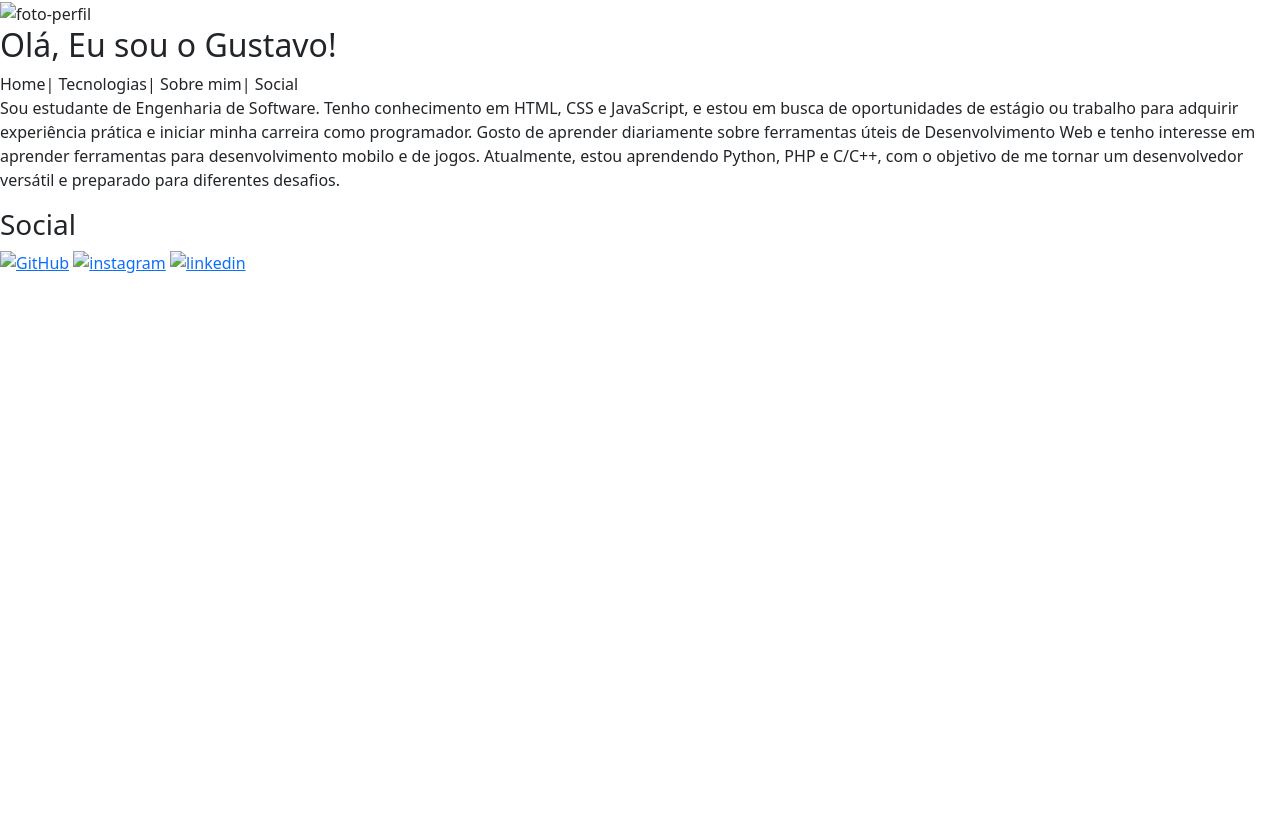
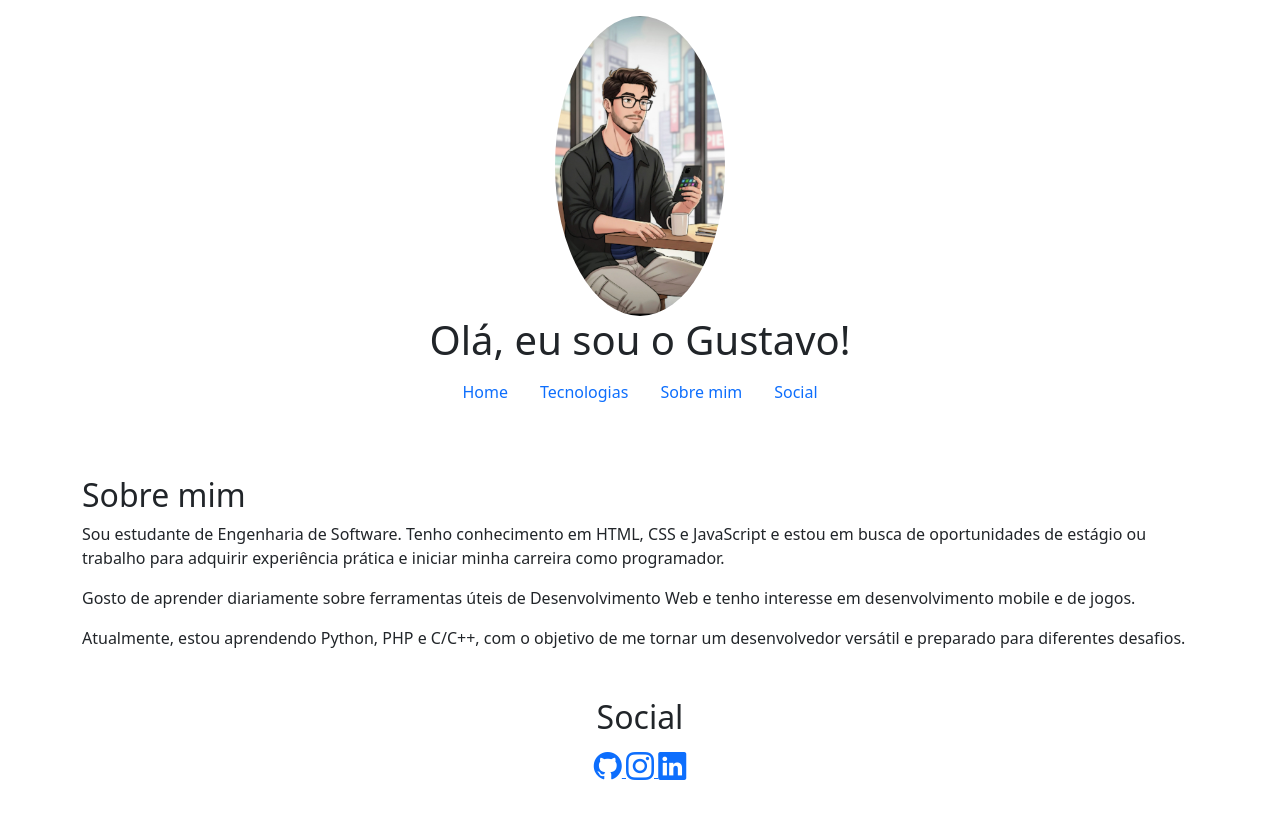
Before and after one commit to gustavo-codeDeveloper/Portfolio, a website: page Index.html in a window 1280 px wide. Drawn offline with nearby package versions, Linux system fonts and the light colour scheme.

Commit message:
portifólio VS-Bootstrap

```diff
--- a/Index.html
+++ b/Index.html
@@ -7,44 +7,53 @@
     <title>Portifólio</title>
     <link href="https://cdn.jsdelivr.net/npm/bootstrap@5.3.8/dist/css/bootstrap.min.css" rel="stylesheet"
         integrity="sha384-sRIl4kxILFvY47J16cr9ZwB07vP4J8+LH7qKQnuqkuIAvNWLzeN8tE5YBujZqJLB" crossorigin="anonymous">
+    <link rel="stylesheet" href="https://cdn.jsdelivr.net/npm/bootstrap-icons/font/bootstrap-icons.css">
+
 </head>
 
 <body>
-    <header>
-        <picture>
-            <img src="#" width="120" alt="foto-perfil">
-            <h2>Olá, Eu sou o Gustavo!</h2>
-        </picture>
+    <header class="text-center p-3">
+        <img src="img/ft-ptovisoria.jpg" width="170" height="300" alt="Foto de perfil de Gustavo"
+            class="rounded-circle">
+        <h1>Olá, eu sou o Gustavo!</h1>
+        <nav class="nav justify-content-center">
+            <a class="nav-link" href="#">Home</a>
+            <a class="nav-link" href="#tecnologias">Tecnologias</a>
+            <a class="nav-link" href="#sobre-mim">Sobre mim</a>
+            <a class="nav-link" href="#social">Social</a>
+        </nav>
     </header>
-    <nav>
-        <a class="nav-link d-inline" href="#">Home</a>|
-        <a class="nav-link d-inline" href="#">Tecnologias</a>|
-        <a class="nav-link d-inline" href="#">Sobre mim</a>|
-        <a class="nav-link d-inline" href="#">Social</a>
-    </nav>
     <main>
-        <div id="Content">
-
+        <section id="sobre-mim" class="container my-5">
+            <h2>Sobre mim</h2>
             <p>
-                Sou estudante de Engenharia de Software. Tenho conhecimento em HTML, CSS e JavaScript, e estou em busca
-                de oportunidades de estágio ou trabalho para adquirir experiência prática e iniciar minha carreira como
-                programador.
+                Sou estudante de Engenharia de Software. Tenho conhecimento em HTML, CSS e JavaScript e estou em busca
+                de oportunidades de estágio ou trabalho para adquirir experiência prática e iniciar minha carreira
+                como programador.
+            </p>
+            <p>
                 Gosto de aprender diariamente sobre ferramentas úteis de Desenvolvimento Web e tenho interesse em
-                aprender ferramentas para desenvolvimento mobilo e de jogos.
+                desenvolvimento mobile e de jogos.
+            </p>
+            <p>
                 Atualmente, estou aprendendo Python, PHP e C/C++, com o objetivo de me tornar um desenvolvedor versátil
                 e preparado para diferentes desafios.
             </p>
-        </div>
+        </section>
     </main>
-    <footer>
-        <h3>Social</h3>
-        <a href="https://github.com/gustavo-codeDeveloper" target="_blank"><img
-                src="node_modules/bootstrap-icons/icons/github.svg" alt="GitHub" width="28px" height="28px"></a>
-        <a href=""><img src="node_modules/bootstrap-icons/icons/instagram.svg" width="28px" height="28px"
-                alt="instagram"></a>
-        <a href=""><img src="node_modules/bootstrap-icons/icons/linkedin.svg" width="28px" height="28px"
-                alt="linkedin"></a>
-    </footer>
+    <section id="social" class="container text-center my-5">
+        <h2>Social</h2>
+        <a href="https://github.com/gustavo-codeDeveloper" target="_blank" aria-label="GitHub">
+            <i class="bi bi-github" style="font-size: 28px;"></i>
+        </a>
+        <a href="#" target="_blank" aria-label="Instagram">
+            <i class="bi bi-instagram" style="font-size: 28px;"></i>
+        </a>
+        <a href="#" target="_blank" aria-label="LinkedIn">
+            <i class="bi bi-linkedin" style="font-size: 28px;"></i>
+        </a>
+    </section>
+
 </body>
 
 </html>
--- a/src/css/style.css
+++ b/src/css/style.css
@@ -2,6 +2,9 @@
     padding: 0;
     margin: 0;
     box-sizing: border-box;
+}
+html {
+    scroll-behavior: smooth; /*Rolagem suave*/
 }
 
 body {
```
Also changed, not shown: img/ft-ptovisoria.jpg (added).
